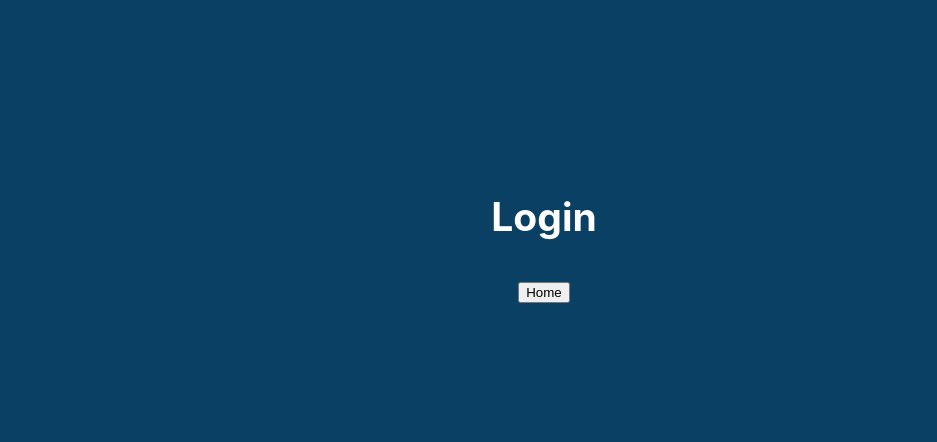
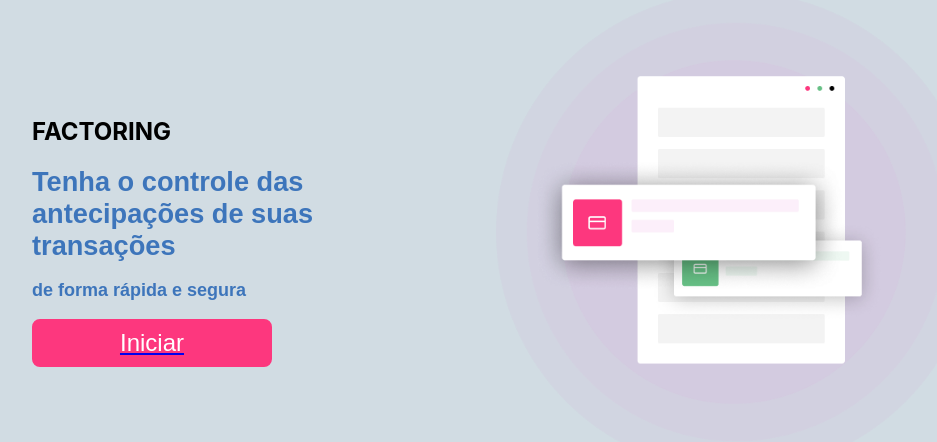
Before and after one commit to JoaoMaiaBGM/m6-factoring, a React (Create React App) app: page / in a window 1280 px wide. Shown: the part 168-610 px from the top of the page, without its empty margins (96-1033 px from the left). Built offline with nearby package versions, Linux system fonts and the light colour scheme; the HTML template or start-up script is replaced by a standard one.

Commit message:
feat: login page

```diff
--- a/src/App.css
+++ /dev/null
@@ -1,14 +0,0 @@
-.App {
-  text-align: center;
-}
-
-.App-header {
-  background-color: rgb(9, 64, 99);
-  min-height: 100vh;
-  display: flex;
-  flex-direction: column;
-  align-items: center;
-  justify-content: center;
-  font-size: calc(10px + 2vmin);
-  color: white;
-}
--- a/src/App.jsx
+++ b/src/App.jsx
@@ -1,4 +1,3 @@
-import "./App.css";
 import RoutesMain from "./Routes";
 
 function App() {
--- /dev/null
+++ b/src/Components/LoginPage/index.jsx
@@ -0,0 +1,25 @@
+import docs_img from "../../Assets/docs_img.png";
+import { LoginPageContainer } from "./style";
+import { Link } from "react-router-dom";
+
+const LoginPage = ({ Login }) => {
+  return (
+    <LoginPageContainer>
+      <div className='loginPage-action'>
+        <h2 className="'loginPage-name">FACTORING</h2>
+        <h1 className='loginPage-title'>
+          Tenha o controle das antecipações de suas transações
+        </h1>
+        <p className='loginPage-paragraph'>de forma rápida e segura</p>
+        <Link to='/home'>
+          <button className='login-btn'>Iniciar</button>
+        </Link>
+      </div>
+      <div className='loginPage-info'>
+        <img src={docs_img} alt='login art' />
+      </div>
+    </LoginPageContainer>
+  );
+};
+
+export default LoginPage;
--- /dev/null
+++ b/src/Components/LoginPage/style.js
@@ -0,0 +1,145 @@
+import styled from "styled-components";
+
+export const LoginPageContainer = styled.div`
+  min-height: 100vh;
+  background-color: #d1dce3;
+  display: flex;
+  flex-direction: row;
+  justify-content: center;
+  align-items: center;
+
+  .loginPage-action {
+    width: 30vw;
+  }
+
+  .loginPage-title {
+    width: 60vw;
+    font-family: sans-serif;
+    font-style: normal;
+    font-weight: 800;
+    font-size: 2rem;
+    text-align: center;
+    color: #3d75bb;
+  }
+
+  @media screen and (max-width: 767px) {
+    .loginPage-container {
+      width: 100vw;
+      margin: 0 auto;
+      display: flex;
+      justify-content: space-around;
+      align-items: center;
+    }
+
+    .loginPage-action {
+      width: 100vw;
+      height: 60vh;
+      display: flex;
+      flex-direction: column;
+      justify-content: space-around;
+      align-items: center;
+    }
+
+    .loginPage-info {
+      display: none;
+    }
+  }
+
+  @media screen and (min-width: 767px) {
+    .loginPage-container {
+      width: 100vw;
+      height: 100vh;
+      display: flex;
+      align-items: center;
+      flex-direction: row;
+      justify-content: space-around;
+    }
+
+    .loginPage-title {
+      width: 30vw;
+      font-family: sans-serif;
+      font-weight: 600;
+      font-size: 1.5rem;
+      text-align: center;
+    }
+
+    .loginPage-info {
+      width: 50vw;
+    }
+
+    .loginPage-info img {
+      width: 20rem;
+      height: 20rem;
+    }
+  }
+
+  .loginPage-paragraph {
+    font-family: sans-serif;
+    font-style: normal;
+    font-weight: 600;
+    font-size: 18px;
+    color: #3d75bb;
+  }
+
+  .loginPage-info {
+    width: 35vw;
+  }
+
+  .loginPage-info img {
+    height: 30rem;
+    width: 30rem;
+  }
+
+  @media screen and (min-width: 1025px) {
+    .loginPage-container {
+      min-height: 90vh;
+      display: flex;
+      flex-direction: row;
+      justify-content: center;
+      align-items: center;
+    }
+
+    .loginPage-title {
+      width: 30vw;
+      font-family: sans-serif;
+      font-weight: 600;
+      font-size: 1.7rem;
+      text-align: start;
+    }
+
+    .loginPage-info {
+      display: flex;
+      align-items: center;
+      justify-content: center;
+      width: 50vw;
+    }
+
+    .loginPage-info img {
+      width: 30rem;
+      height: 30rem;
+    }
+  }
+
+  .login-btn {
+    width: 15rem;
+    height: 3rem;
+    display: flex;
+    justify-content: center;
+    align-items: center;
+    background-color: #fd377e;
+    border: 2px solid #fd377e;
+    border-radius: 8px;
+    font-family: sans-serif;
+    font-style: normal;
+    font-weight: 500;
+    font-size: 24px;
+    text-decoration: none;
+    color: #ffffff;
+    cursor: pointer;
+    transition: 144ms;
+  }
+
+  .login-btn:hover {
+    background-color: #ff70a5;
+  }
+`;
--- a/src/Pages/Login/index.jsx
+++ b/src/Pages/Login/index.jsx
@@ -1,14 +1,7 @@
-import { Link } from "react-router-dom";
+import LoginPage from "../../Components/LoginPage";
 
 const Login = () => {
-  return (
-    <>
-      <h2>Login</h2>
-      <Link to='/home'>
-        <button>Home</button>
-      </Link>
-    </>
-  );
+  return <LoginPage />;
 };
 
 export default Login;
```
Also changed, not shown: src/Assets/docs_img.png (added).
